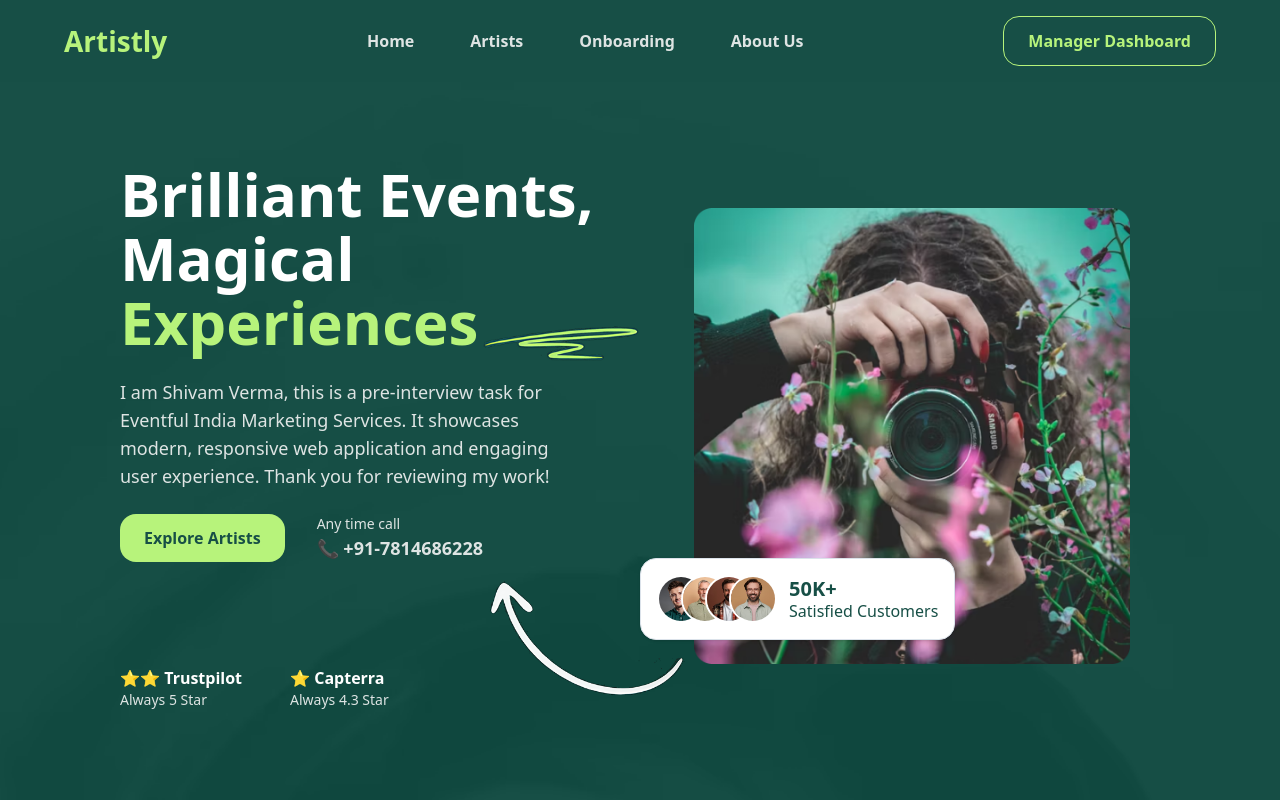
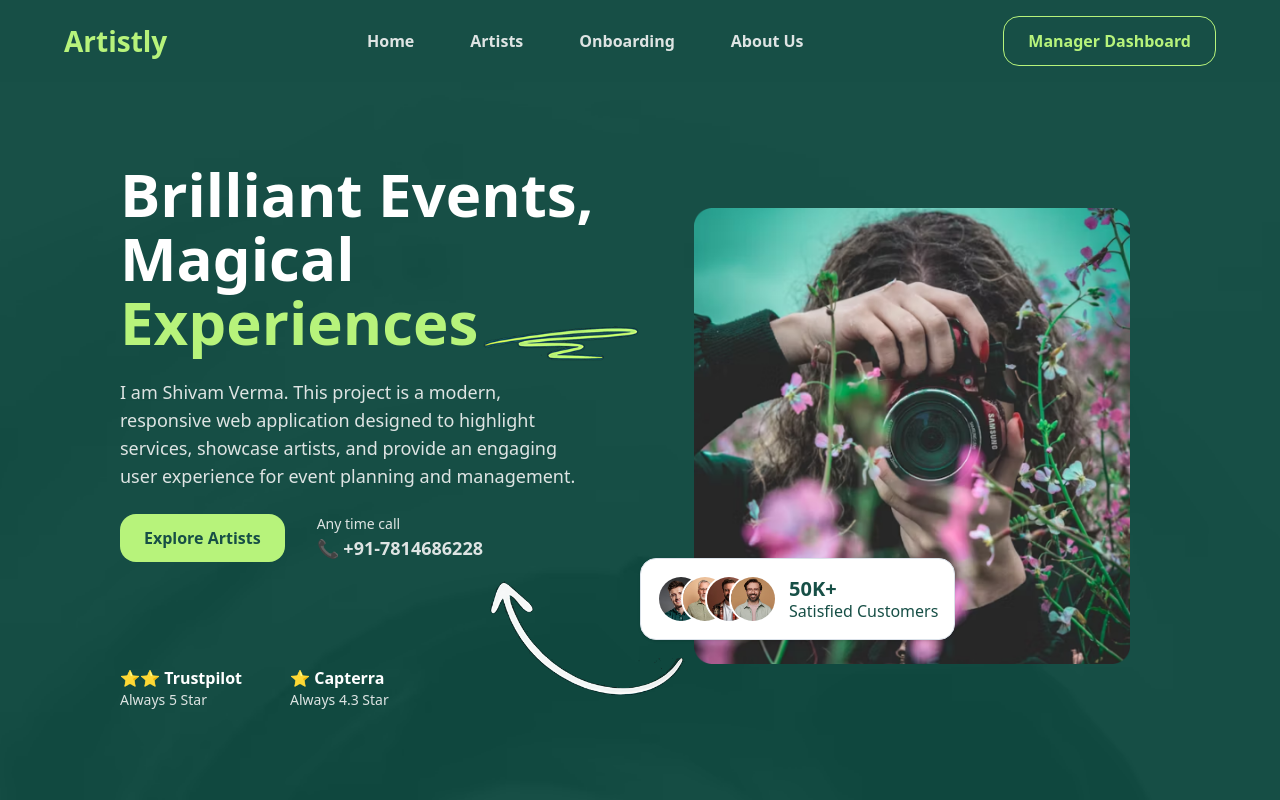
Before and after one commit to UseStateShivam/Artistly, a Next.js app in the folder next-frontend/: page / in a window 1280 px wide. Shown: the top 800 px of the page. Built offline with nearby package versions, Linux system fonts and the light colour scheme.

Commit message:
Update page.tsx

```diff
--- a/next-frontend/src/app/page.tsx
+++ b/next-frontend/src/app/page.tsx
@@ -48,7 +48,7 @@ function page() {
               Magical <span className="text-[#b7f37b]">Experiences</span>
             </h1>
             <p className="text-base md:text-lg text-[#dee4e3] pr-0 md:pr-8">
-              I am Shivam Verma, this is a pre-interview task for Eventful India Marketing Services. It showcases modern, responsive web application and engaging user experience. Thank you for reviewing my work!
+              I am Shivam Verma. This project is a modern, responsive web application designed to highlight services, showcase artists, and provide an engaging user experience for event planning and management.
             </p>
             {/* Call to action button and contact info */}
             <div className="flex flex-col sm:flex-row flex-wrap items-start sm:items-center gap-4 md:gap-8">
```
